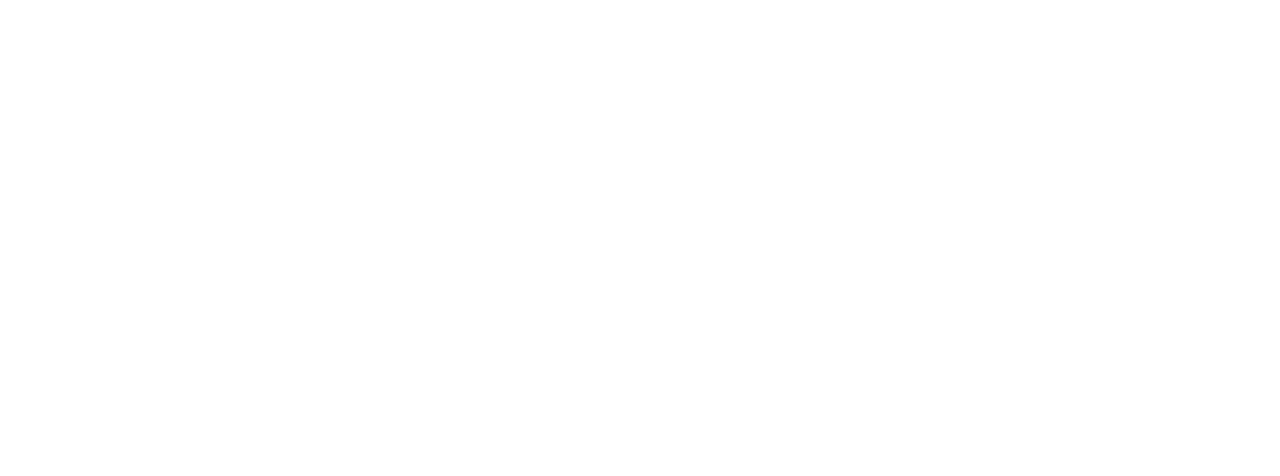
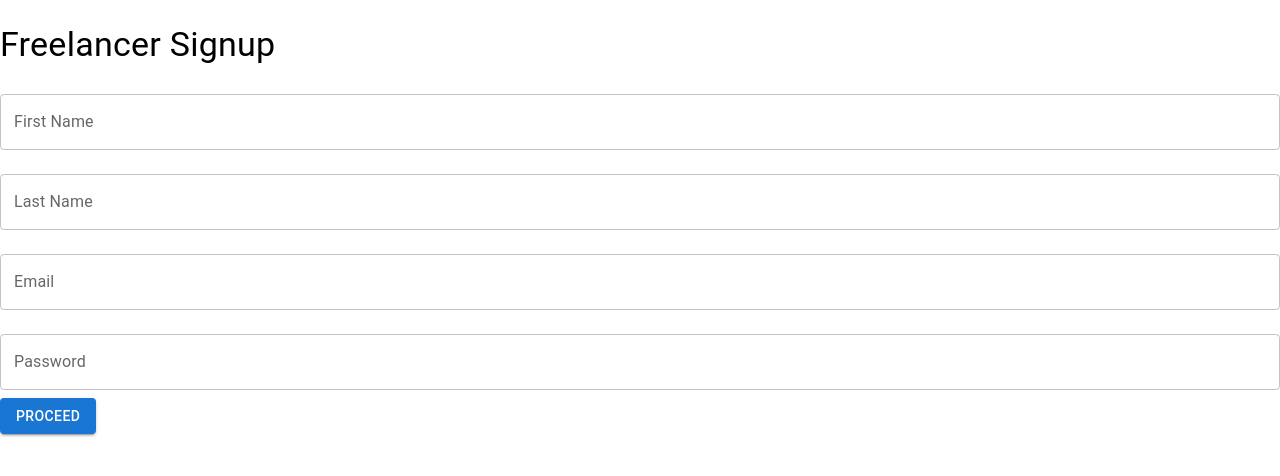
Before and after one commit to ouday-khoder/Talent_Bridge, a React (Create React App) app in the folder talent-bridge-frontend/: page /signup/freelancer in a window 1280 px wide. Before the commit this address had no page. Shown: the top 476 px of the page. Built offline with nearby package versions, Linux system fonts and the light colour scheme.

Commit message:
Add FreelancerForm for freelancer sign-up

```diff
--- a/talent-bridge-frontend/src/App.js
+++ b/talent-bridge-frontend/src/App.js
@@ -16,6 +16,7 @@
 import Footer from './components/Footer/Footer';
 import ClientSignUp from './components/ClientSignUp/ClientSignUp';
 import ProfileForm from './components/SignUp/ProfileForm/ProfileForm';
+import FreelancerSignUp from './components/FreelancerSignUp/FreelancerSignUp';
 
 
 function App() {
@@ -60,6 +61,7 @@
         } />
 
         <Route path="/signup/client" element={<ClientSignUp />} />
+        <Route path="/signup/freelancer" element={<FreelancerSignUp />} />
         <Route path="/client/profile/:clientId" element={<ProfileForm />} />
 
       </Routes>
--- /dev/null
+++ b/talent-bridge-frontend/src/components/FreelancerSignUp/FreelancerSignUp.js
@@ -0,0 +1,65 @@
+import React, { useState } from 'react';
+import { Box, TextField, Button, Typography } from '@mui/material';
+
+const FreelancerSignUp = () => {
+    const [formData, setFormData] = useState({
+        firstName: '',
+        lastName: '',
+        email: '',
+        password: '',
+    });
+
+    const handleChange = (e) => {
+        const { name, value } = e.target;
+        setFormData({ ...formData, [name]: value });
+    };
+
+    const handleSubmit = (e) => {
+        e.preventDefault();
+    };
+
+    return (
+        <Box component="form" onSubmit={handleSubmit} sx={{ mt: 3 }}>
+        <Typography variant="h4" gutterBottom>
+            Freelancer Signup
+        </Typography>
+        <TextField
+            label="First Name"
+            name="firstName"
+            value={formData.firstName}
+            onChange={handleChange}
+            fullWidth
+            margin="normal"
+        />
+        <TextField
+            label="Last Name"
+            name="lastName"
+            value={formData.lastName}
+            onChange={handleChange}
+            fullWidth
+            margin="normal"
+        />
+        <TextField
+            label="Email"
+            name="email"
+            value={formData.email}
+            onChange={handleChange}
+            fullWidth
+            margin="normal"
+        />
+        <TextField
+            label="Password"
+            name="password"
+            value={formData.password}
+            onChange={handleChange}
+            fullWidth
+            margin="normal"
+        />
+        <Button type="submit" variant="contained" color="primary">
+            Proceed
+        </Button>
+        </Box>
+  );
+};
+
+export default FreelancerSignUp;
--- a/talent-bridge-frontend/src/components/SignUp/SignupPage.js
+++ b/talent-bridge-frontend/src/components/SignUp/SignupPage.js
@@ -8,6 +8,10 @@
 
     const handleClientSignup = () => {
         navigate('/signup/client');
+    }
+
+    const handleFreelancerSignup = () => {
+        navigate('/signup/freelancer')
     }
 
 
@@ -35,7 +39,7 @@
                 <Typography variant="body2">Looking for work</Typography>
                 </CardContent>
                 <CardActions>
-                <Button variant="contained" color="primary">Join as a Freelancer</Button>
+                <Button onClick={handleFreelancerSignup} variant="contained" color="primary">Join as a Freelancer</Button>
                 </CardActions>
             </Card>
             </Grid>
```
